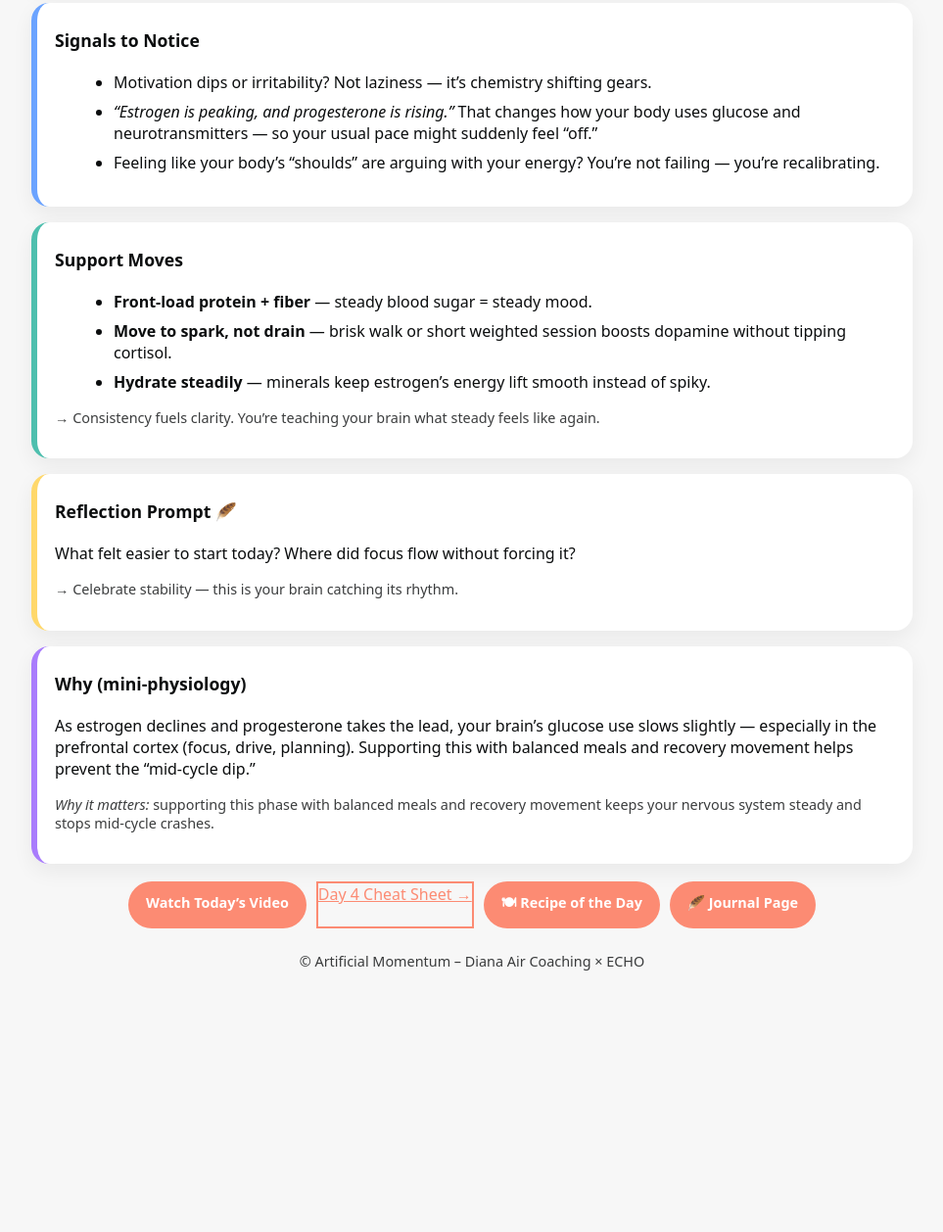
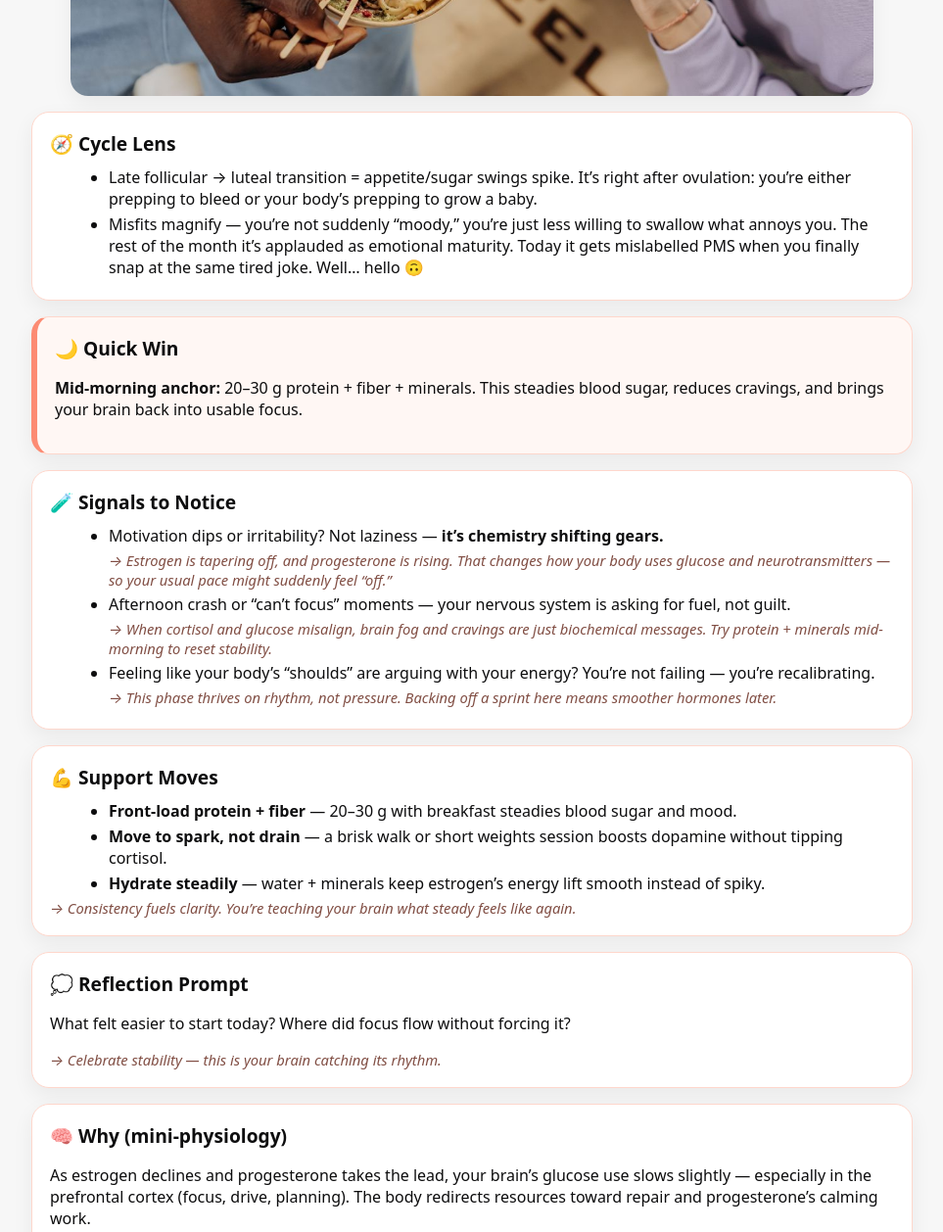
Before and after one commit to ArtificialMomentum/raw-to-reset, a plain HTML site: page day3/day3-cheatsheet.html in a window 1280 px wide. Shown: the part 658-1916 px from the top of the page at 98% size, without its empty margins (158-1121 px from the left). Before the commit the page ends 1665 px from the top, so only its background shows below. Drawn offline with Linux system fonts and the light colour scheme.

Commit message:
day 3 edit

```diff
--- a/day3/day3-cheatsheet.html
+++ b/day3/day3-cheatsheet.html
@@ -1,47 +1,44 @@
-<!DOCTYPE html>
+<!doctype html>
 <html lang="en">
 <head>
-<meta charset="UTF-8">
-<meta name="viewport" content="width=device-width, initial-scale=1">
-<title>Day 3 — Raw to Reset</title>
-<meta name="description" content="Mid-cycle energy shifts — your body’s recalibrating, not failing. Learn how to flow with it.">
+<meta charset="utf-8" />
+<meta name="viewport" content="width=device-width, initial-scale=1" />
+<title>Day 3 Cheat Sheet — Raw to Reset</title>
 <style>
   :root {
-  --brand:#FC8B73;
-  --ink:#0B0D0E;
-  --card:#fff;
+    --brand:#FC8B73;        /* coral */
+    --ink:#0D0D0E;          /* near-black */
+    --card:#FFFFFF;
+    --muted:#666;
+    --soft:#FFE5DE;         /* very light coral */
+    --line:#ffd7cc;
     --radius:18px;
-  --line:#EAEAEA;
   }
-
-html,body{
+  html,body {
     margin:0;
     padding:0;
     background:#F7F7F7;
     color:var(--ink);
-  font-family:system-ui,sans-serif;
+    font-family:system-ui,-apple-system,Segoe UI,Roboto,Helvetica,Arial,sans-serif;
   }
-
-.wrap{
+  .wrap {
     max-width:900px;
-  margin:auto;
-  padding:16px;
+    margin:28px auto 64px;
+    padding:0 18px;
   }
-
-.brand{
+  .brand {
     display:flex;
     justify-content:center;
     align-items:center;
     margin-bottom:12px;
   }
-.brand img{
-  width:88px;
+  .brand img {
+    width:clamp(80px,9vw,140px);
     height:auto;
     display:block;
     filter:drop-shadow(0 4px 14px rgba(0,0,0,.08));
   }
-
-header{
+  header {
     background:var(--brand);
     color:#fff;
     border-radius:var(--radius);
@@ -49,142 +46,223 @@ header{
     text-align:center;
     box-shadow:0 10px 30px rgba(0,0,0,.10);
   }
+  header h1 {
+    margin:0;
+    font-size:clamp(22px,4.2vw,36px);
+    line-height:1.15;
+  }
+  .sub {
+    opacity:.95;
+    margin-top:6px;
+  }
 
-.hero{
+  .hero {
     margin-top:14px;
     border-radius:var(--radius);
     overflow:hidden;
     box-shadow:0 8px 22px rgba(0,0,0,.06);
   }
-.hero img{
+  .hero img {
     display:block;
     width:100%;
     height:auto;
   }
 
-.card{
+  .card {
     background:var(--card);
     border-radius:var(--radius);
     padding:18px;
     margin-top:16px;
     box-shadow:0 8px 22px rgba(0,0,0,.06);
+    border:1px solid var(--line);
+  }
+  .card h2 {
+    margin:0 0 10px;
+    font-size:1.2rem;
+    display:flex;
+    gap:.5rem;
+    align-items:center;
+  }
+  .tone {
+    background:#FFF7F4;
     border-left:6px solid var(--brand);
   }
-.card h2{
-  margin:8px 0 20px;
-  font-size:1.1rem;
+  ul {
+    margin:8px 0 0 20px;
   }
-.card ul{
-  margin-left:20px;
+  li {
+    margin:.25rem 0;
   }
-.card li{
-  margin-bottom:8px;
-}
-.sub{
-  font-size:0.9rem;
-  opacity:.8;
-  margin-top:6px;
+  .why {
+    display:block;
+    color:#6b2f23;
+    opacity:0.85;
+    font-size:0.92rem;
+    margin-top:4px;
+    font-style:italic;
   }
 
-.btn-row{
+  .cta-row {
     display:flex;
     flex-wrap:wrap;
+    gap:12px;
     justify-content:center;
-  gap:10px;
     margin-top:18px;
   }
-
-.btn{
+  .btn {
+    display:inline-block;
     background:var(--brand);
-  color:white;
-  border:none;
+    color:#fff;
+    text-decoration:none;
     padding:12px 18px;
     border-radius:999px;
     font-weight:700;
-  text-decoration:none;
-  font-size:0.9rem;
+    cursor:pointer;
     transition:filter .2s ease;
   }
-.btn:hover{
+  .btn:hover {
     filter:brightness(1.05);
   }
-.btn-outline{
-  background:transparent;
+  .btn.secondary {
+    background:#2D2D2D;
+  }
+  .btn.ghost {
+    background:#fff;
     color:var(--brand);
     border:2px solid var(--brand);
   }
+  .btn.locked {
+    background:#fce3dd;
+    color:#888;
+    border-color:#f7b4a3;
+    cursor:not-allowed;
+  }
+  .btn.locked:hover {
+    background:#fce3dd;
+    color:#888;
+  }
+
+  footer {
+    text-align:center;
+    font-size:1.05rem;
+    color:#0D0D0E;
+    margin-top:48px;
+    margin-bottom:60px;
+    font-weight:600;
+    line-height:1.7;
+    opacity:0;
+    animation:slideUpFade 1.4s ease-out .3s forwards;
+  }
+  footer strong {
+    color:var(--brand);
+  }
+  footer:hover {
+    color:var(--brand);
+    transform:translateY(-2px);
+    transition:all .3s ease;
+  }
+  @keyframes slideUpFade {
+    0% {opacity:0; transform:translateY(30px);}
+    100% {opacity:1; transform:translateY(0);}
+  }
+
+  @media print {
+    @page {size:A4; margin:18mm;}
+    .cta-row, .brand img {display:none !important;}
+    section.card {box-shadow:none !important; border:1px solid #e8e8e8 !important; border-radius:8px !important;}
+    header {background:#fff !important; color:#000 !important; border:1px solid #e8e8e8 !important;}
+    a {color:#000 !important; text-decoration:underline !important;}
+    html,body {background:#fff !important;}
+  }
 </style>
 </head>
+
 <body>
 <div class="wrap">
-  <div class="brand"><img src="../logo.png" alt="Artificial Momentum logo"></div>
+
+  <div class="brand">
+    <img src="logo.png" alt="Artificial Momentum logo">
+  </div>
 
   <header>
-    <h1>Day 3 — Raw to Reset</h1>
+    <h1>Day 3 — Bloat, Burnout, and the Bullsh*t We’ve Normalized</h1>
     <div class="sub">You’re not lazy — you need fuel.</div>
   </header>
 
   <figure class="hero">
-    <img src="23.jpg" alt="Woman smiling mid-afternoon, feeling more grounded.">
+    <img src="healthy-bowl.jpg" alt="Two nourishing bowls with protein, greens, and grains">
   </figure>
 
   <section class="card">
-    <h2>Cycle Lens</h2>
+    <h2>🧭 Cycle Lens</h2>
     <ul>
-      <li>Mid-cycle energy can feel uneven — your hormones are shifting gears.</li>
-      <li>Estrogen rises while progesterone begins its gentle climb — you’re recalibrating, not crashing.</li>
-      <li>Your nervous system and metabolism are adjusting to new demands for protein and stability.</li>
+      <li>Late follicular → luteal transition = appetite/sugar swings spike. It’s right after ovulation: you’re either prepping to bleed or your body’s prepping to grow a baby.</li>
+      <li>Misfits magnify — you’re not suddenly “moody,” you’re just less willing to swallow what annoys you. The rest of the month it’s applauded as emotional maturity. Today it gets mislabelled PMS when you finally snap at the same tired joke. Well… hello 🙃</li>
     </ul>
   </section>
 
-  <section class="card" style="border-left-color:#FCB573;">
-    <h2>Quick Win</h2>
+  <section class="card tone">
+    <h2>🌙 Quick Win</h2>
+    <p><strong>Mid-morning anchor:</strong> 20–30 g protein + fiber + minerals. This steadies blood sugar, reduces cravings, and brings your brain back into usable focus.</p>
+  </section>
+
+  <section class="card">
+    <h2>🧪 Signals to Notice</h2>
     <ul>
-      <li><strong>Mid-morning anchor:</strong> add 20–30 g protein + fiber + minerals. This steadies blood sugar and brings your brain back into usable focus.</li>
+      <li>Motivation dips or irritability? Not laziness — <strong>it’s chemistry shifting gears.</strong>
+        <span class="why">→ Estrogen is tapering off, and progesterone is rising. That changes how your body uses glucose and neurotransmitters — so your usual pace might suddenly feel “off.”</span>
+      </li>
+      <li>Afternoon crash or “can’t focus” moments — your nervous system is asking for fuel, not guilt.
+        <span class="why">→ When cortisol and glucose misalign, brain fog and cravings are just biochemical messages. Try protein + minerals mid-morning to reset stability.</span>
+      </li>
+      <li>Feeling like your body’s “shoulds” are arguing with your energy? You’re not failing — you’re recalibrating.
+        <span class="why">→ This phase thrives on rhythm, not pressure. Backing off a sprint here means smoother hormones later.</span>
+      </li>
     </ul>
   </section>
 
-  <section class="card" style="border-left-color:#6BA3FF;">
-    <h2>Signals to Notice</h2>
+  <section class="card">
+    <h2>💪 Support Moves</h2>
     <ul>
-      <li>Motivation dips or irritability? Not laziness — it’s chemistry shifting gears.</li>
-      <li><em>“Estrogen is peaking, and progesterone is rising.”</em> That changes how your body uses glucose and neurotransmitters — so your usual pace might suddenly feel “off.”</li>
-      <li>Feeling like your body’s “shoulds” are arguing with your energy? You’re not failing — you’re recalibrating.</li>
+      <li><strong>Front-load protein + fiber</strong> — 20–30 g with breakfast steadies blood sugar and mood.</li>
+      <li><strong>Move to spark, not drain</strong> — a brisk walk or short weights session boosts dopamine without tipping cortisol.</li>
+      <li><strong>Hydrate steadily</strong> — water + minerals keep estrogen’s energy lift smooth instead of spiky.</li>
     </ul>
+    <span class="why">→ Consistency fuels clarity. You’re teaching your brain what steady feels like again.</span>
   </section>
 
-  <section class="card" style="border-left-color:#4EBFAE;">
-    <h2>Support Moves</h2>
-    <ul>
-      <li><strong>Front-load protein + fiber </strong>— steady blood sugar = steady mood.</li>
-      <li><strong>Move to spark, not drain </strong>— brisk walk or short weighted session boosts dopamine without tipping cortisol.</li>
-      <li><strong>Hydrate steadily </strong>— minerals keep estrogen’s energy lift smooth instead of spiky.</li>
-    </ul>
-    <p class="sub">→ Consistency fuels clarity. You’re teaching your brain what steady feels like again.</p>
+  <section class="card">
+    <h2>💭 Reflection Prompt</h2>
+    <p>What felt easier to start today? Where did focus flow without forcing it?</p>
+    <span class="why">→ Celebrate stability — this is your brain catching its rhythm.</span>
   </section>
 
-  <section class="card" style="border-left-color:#FFD86B;">
-    <h2>Reflection Prompt 🪶</h2>
-    <p>What felt easier to start today? Where did focus flow without forcing it?</p>
-    <p class="sub">→ Celebrate stability — this is your brain catching its rhythm.</p>
+  <section class="card">
+    <h2>🧠 Why (mini-physiology)</h2>
+    <p>As estrogen declines and progesterone takes the lead, your brain’s glucose use slows slightly — especially in the prefrontal cortex (focus, drive, planning). The body redirects resources toward repair and progesterone’s calming work.</p>
+    <span class="why">→ Supporting this phase with balanced meals and recovery movement keeps your nervous system steady and stops mid-cycle crashes. Nourishment over perfection — your hormones are shifting from creation to conservation mode.</span>
   </section>
 
-  <section class="card" style="border-left-color:#A97CFC;">
-    <h2>Why (mini-physiology)</h2>
-    <p>As estrogen declines and progesterone takes the lead, your brain’s glucose use slows slightly — especially in the prefrontal cortex (focus, drive, planning). Supporting this with balanced meals and recovery movement helps prevent the “mid-cycle dip.”</p>
-    <p class="sub"><em>Why it matters:</em> supporting this phase with balanced meals and recovery movement keeps your nervous system steady and stops mid-cycle crashes.</p>
-  </section>
-
-  <div class="btn-row">
+  <div class="cta-row">
     <a class="btn" href="day3-video.html">Watch Today’s Video</a>
-    <a class="btn-outline" href="day4-cheatsheet.html">Day 4 Cheat Sheet →</a>
-    <a class="btn" href="#">🍽 Recipe of the Day</a>
-    <a class="btn" href="#">🪶 Journal Page</a>
+    <a class="btn locked" href="#" onclick="return false;" title="Unlocks tomorrow">Day 4 Cheat Sheet →</a>
+    <a class="btn ghost" href="mailto:rtr@artificialmomentum.com">Ask a Question</a>
+    <a class="btn ghost" id="print-pdf">Download PDF</a>
   </div>
 
-  <footer style="text-align:center;margin-top:24px;font-size:.9rem;opacity:.8;">
-    © Artificial Momentum – Diana Air Coaching × ECHO
+  <footer>
+    💬 What’s landing for you so far? Note your insights — we’ll unpack them together in the live wrap-up Zoom call at the end of the reset.
   </footer>
+
 </div>
+
+<script>
+(function(){
+  var btn=document.getElementById('print-pdf');
+  if(btn)btn.addEventListener('click',function(e){
+    e.preventDefault();window.print();
+  });
+})();
+</script>
 </body>
 </html>
```
Lines whose indentation alone changed are shown as unchanged.
